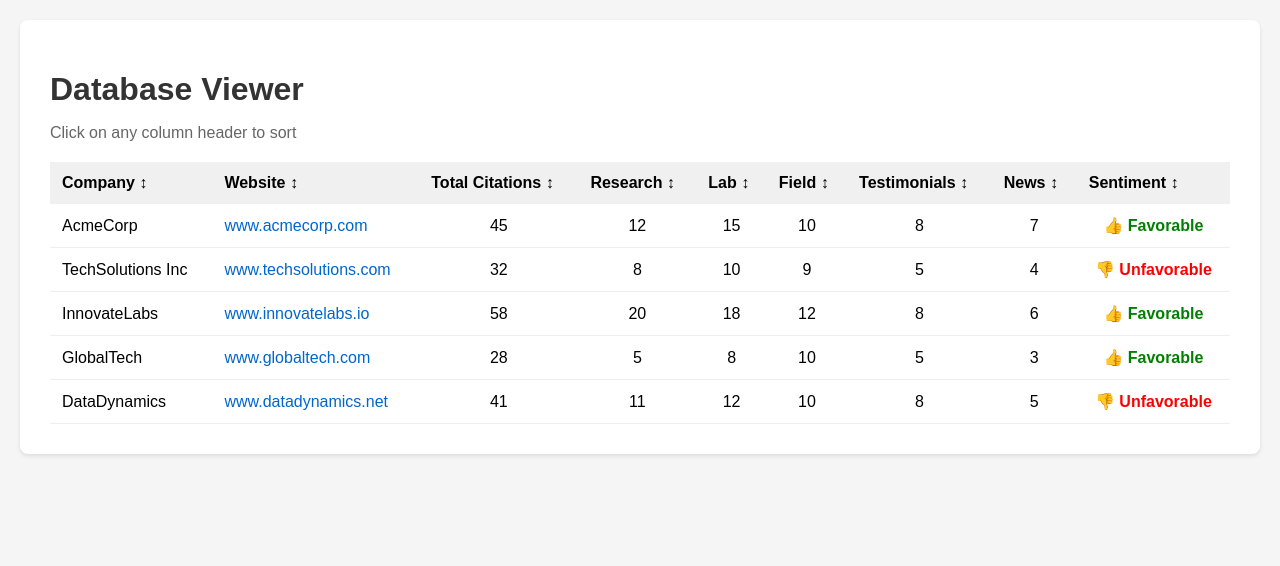
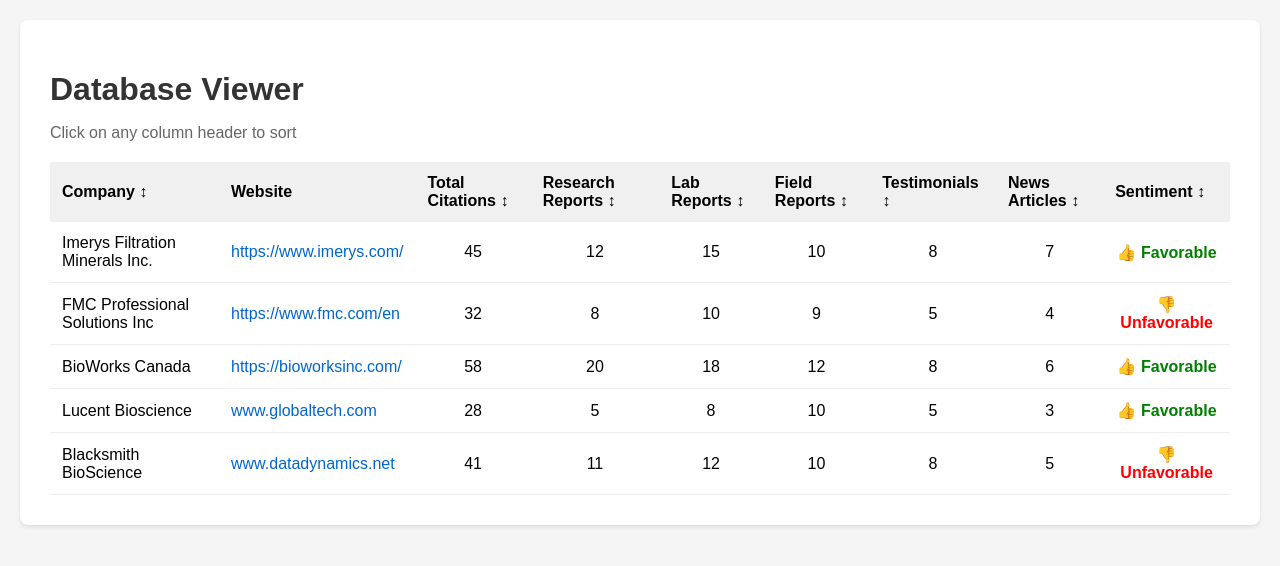
Before and after one commit to SahilDSangani/BiologicalsRanking, a Flask app: page / in a window 1280 px wide. Shown: the top 566 px of the page. Run offline with Flask 3, Linux system fonts and the light colour scheme.

Commit message:
changed headings on webpage

```diff
--- a/data.csv
+++ b/data.csv
@@ -1,6 +1,6 @@
 company,website,total_citations,research_reports,lab_reports,field_reports,testimonials,news_articles,news_sentiment
-AcmeCorp,www.acmecorp.com,45,12,15,10,8,7,favorable
-TechSolutions Inc,www.techsolutions.com,32,8,10,9,5,4,unfavorable
-InnovateLabs,www.innovatelabs.io,58,20,18,12,8,6,favorable
-GlobalTech,www.globaltech.com,28,5,8,10,5,3,favorable
-DataDynamics,www.datadynamics.net,41,11,12,10,8,5,unfavorable
+Imerys Filtration Minerals Inc.,https://www.imerys.com/,45,12,15,10,8,7,favorable
+FMC Professional Solutions Inc,https://www.fmc.com/en,32,8,10,9,5,4,unfavorable
+BioWorks Canada,https://bioworksinc.com/,58,20,18,12,8,6,favorable
+Lucent Bioscience,www.globaltech.com,28,5,8,10,5,3,favorable
+Blacksmith BioScience,www.datadynamics.net,41,11,12,10,8,5,unfavorable
--- a/templates/index.html
+++ b/templates/index.html
@@ -15,13 +15,13 @@
             <thead>
                 <tr>
                     <th onclick="sortTable('company')">Company ↕</th>
-                    <th onclick="sortTable('website')">Website ↕</th>
+                    <th onclick="sortTable('website')">Website</th>
                     <th onclick="sortTable('total_citations')">Total Citations ↕</th>
-                    <th onclick="sortTable('research_reports')">Research ↕</th>
-                    <th onclick="sortTable('lab_reports')">Lab ↕</th>
-                    <th onclick="sortTable('field_reports')">Field ↕</th>
+                    <th onclick="sortTable('research_reports')">Research Reports ↕</th>
+                    <th onclick="sortTable('lab_reports')">Lab Reports ↕</th>
+                    <th onclick="sortTable('field_reports')">Field Reports ↕</th>
                     <th onclick="sortTable('testimonials')">Testimonials ↕</th>
-                    <th onclick="sortTable('news_articles')">News ↕</th>
+                    <th onclick="sortTable('news_articles')">News Articles ↕</th>
                     <th onclick="sortTable('news_sentiment')">Sentiment ↕</th>
                 </tr>
             </thead>
```
Also changed, not shown: 1 other file.
